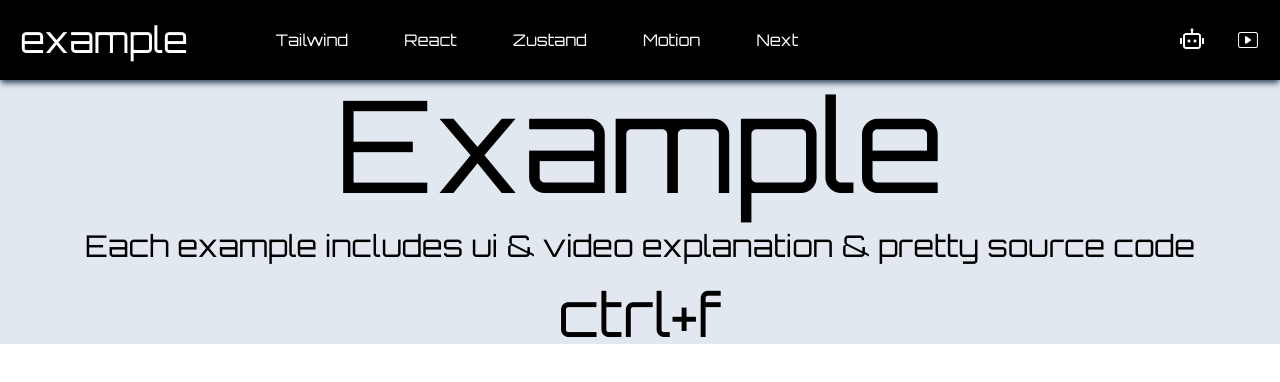
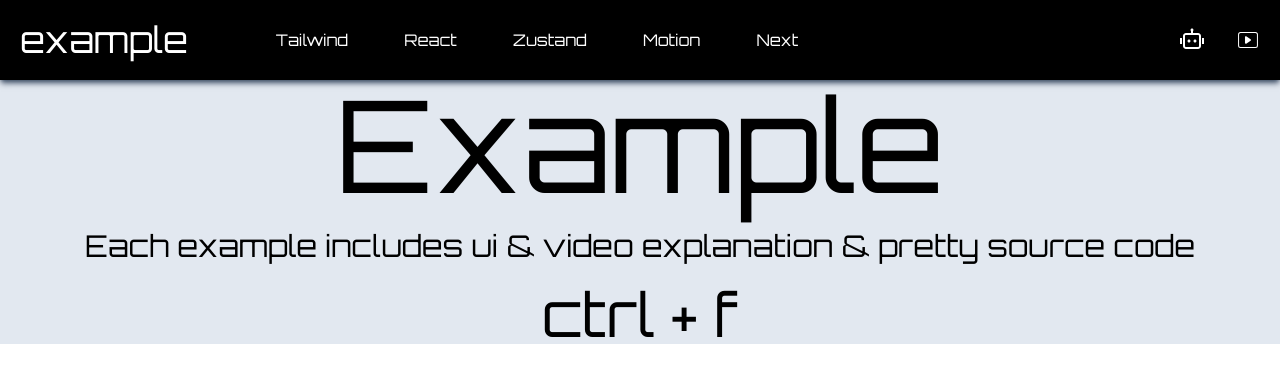
Before and after one commit to 812969/react-plus, a Next.js app: page / in a window 1280 px wide. Shown: the top 382 px of the page. Built offline with nearby package versions, Linux system fonts and the light colour scheme.

Commit message:
feat: banner使用css实现动画

```diff
--- a/src/app/globals.css
+++ b/src/app/globals.css
@@ -1 +1,14 @@
 @import "tailwindcss";
+
+@theme{
+
+    @keyframes move {
+        from{ opacity: 0;transform: translateY(10px);}
+        to {opacity: 1;transform: translateY(0);}
+
+    }
+    --animate-move: move 1s linear;
+}
+@utility animate-delay-* {
+    animation-delay: calc(--value(integer) * 1ms);
+}
--- a/src/components/motion/ui/theme/banner/heading.tsx
+++ b/src/components/motion/ui/theme/banner/heading.tsx
@@ -4,13 +4,19 @@ export function Heading(){
     <section className={'bg-slate-200 py-32'}>
       <div className={'max-w-7xl mx-auto h-2 flex flex-col justify-center items-center gap-y-5'}>
         <span className={'text-5xl md:text-7xl lg:text-9xl'}>
-          Example
+          <span className={'animate-move animate-delay-1000'}>E</span>
+          <span className={'animate-move animate-delay-1500'}>x</span>
+          <span className={'animate-move animate-delay-2000'}>a</span>
+          <span className={'animate-move animate-delay-2500'}>m</span>
+          <span className={'animate-move animate-delay-3000'}>p</span>
+          <span className={'animate-move animate-delay-3500'}>l</span>
+          <span className={'animate-move animate-delay-4000'}>e</span>
         </span>
         <h2 className={'text-center text-base md:text-2xl lg:text-3xl'}>
           Each example includes ui & video explanation & pretty source code
         </h2>
         <h3 className={'text-4xl md:text-5xl lg:text-6xl'}>
-          ctrl+f
+          ctrl + f
         </h3>
       </div>
     </section>
```
